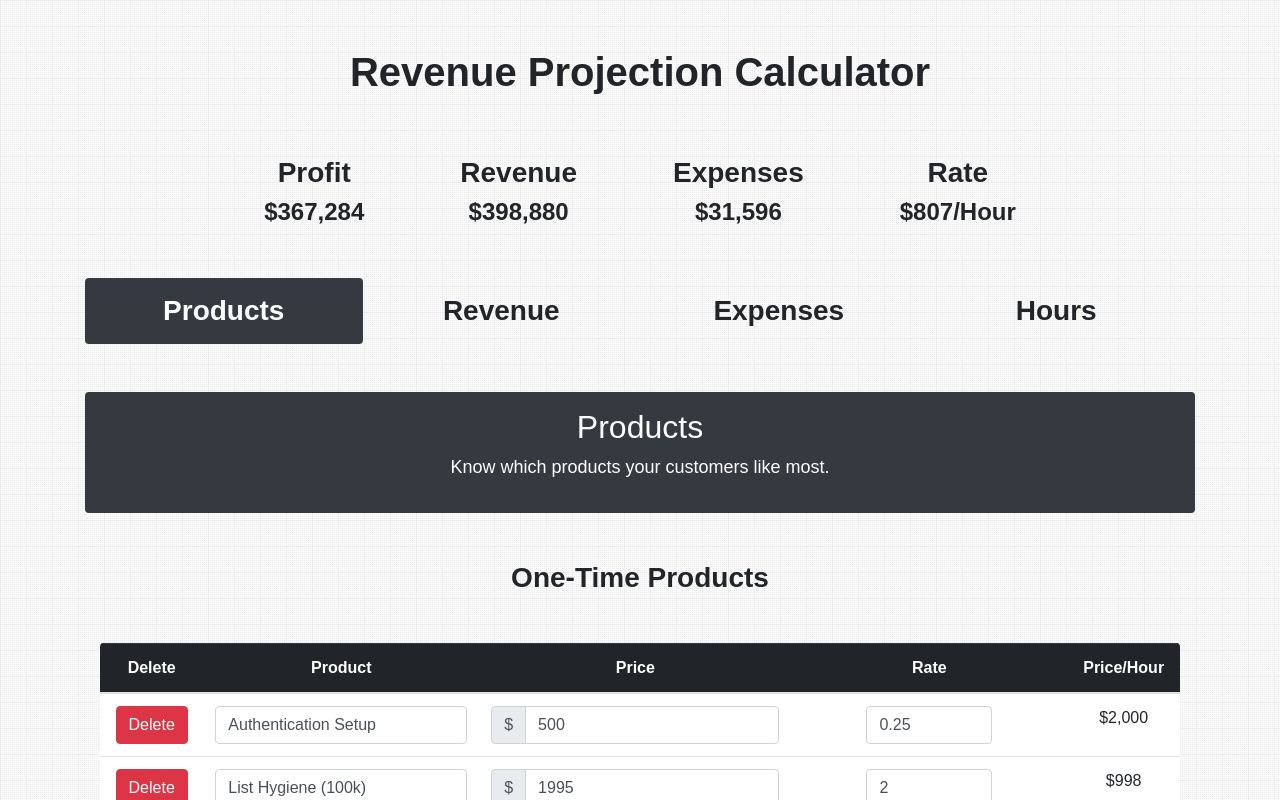
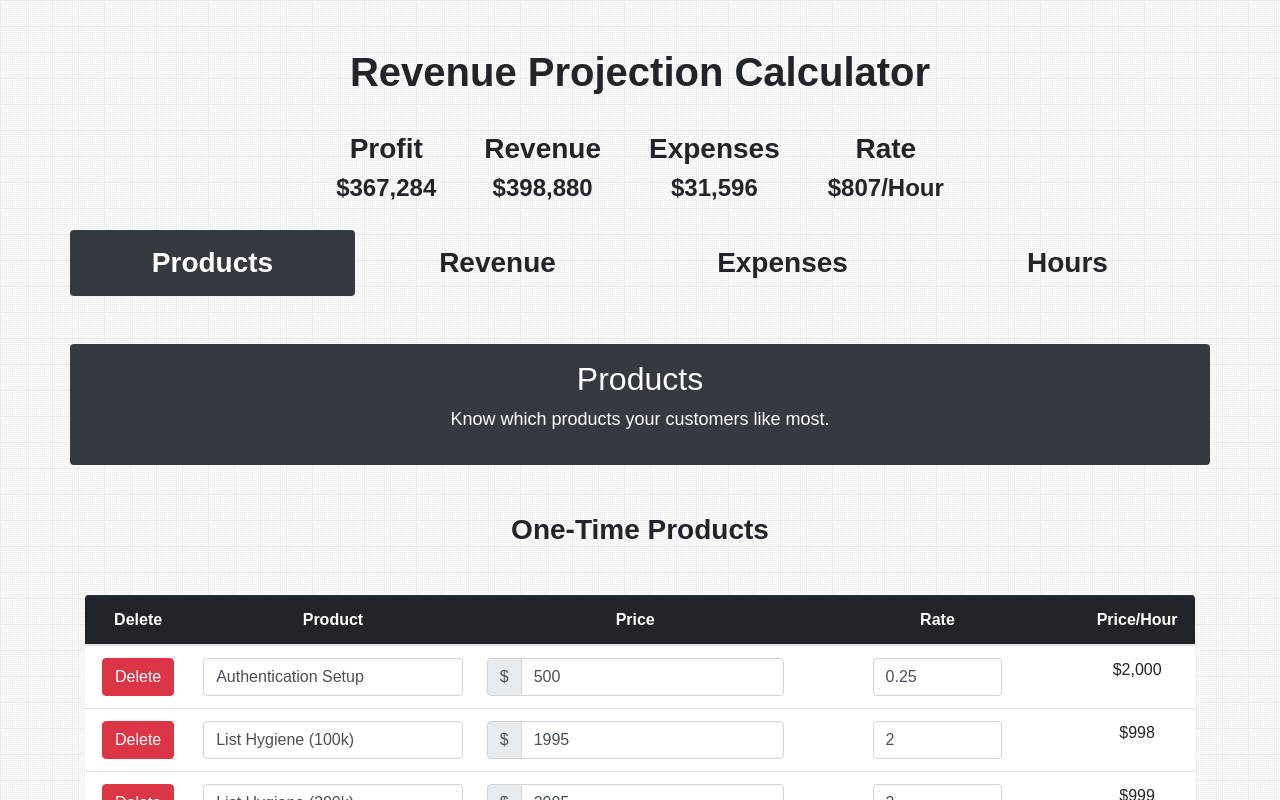
Before and after one commit to SSelke/revenue-calculator-redux, a React app: page / in a window 1280 px wide. Shown: the top 800 px of the page. Built offline with nearby package versions, Linux system fonts and the light colour scheme.

Commit message:
Style changes

```diff
--- a/src/components/main/main.js
+++ b/src/components/main/main.js
@@ -6,7 +6,7 @@ import Container from '../../containers/container/container';
 class main extends Component {
     render() {
         return (
-            <div className="mb-5 container">
+            <div className="mb-5 container-fluid">
                 <h1 className="pt-5"><strong>Revenue Projection Calculator</strong></h1>
                 <NumberHeader />
                 <ContainerHeader />
--- a/src/containers/header/number_header.js
+++ b/src/containers/header/number_header.js
@@ -10,7 +10,7 @@ class header extends Component {
         return (
             <div className="container">
                 {this.props.header.headers.map(data =>
-                    <div className="d-inline-block m-5" key={data.type}>
+                    <div className="d-inline-block m-4" key={data.type}>
                         <div className="header-text"><strong>{data.type}</strong></div>
                         <div className="header-data"><strong>${data.value.toLocaleString()}{data.type === "Rate" ? append : null}</strong></div>
                     </div>
```
